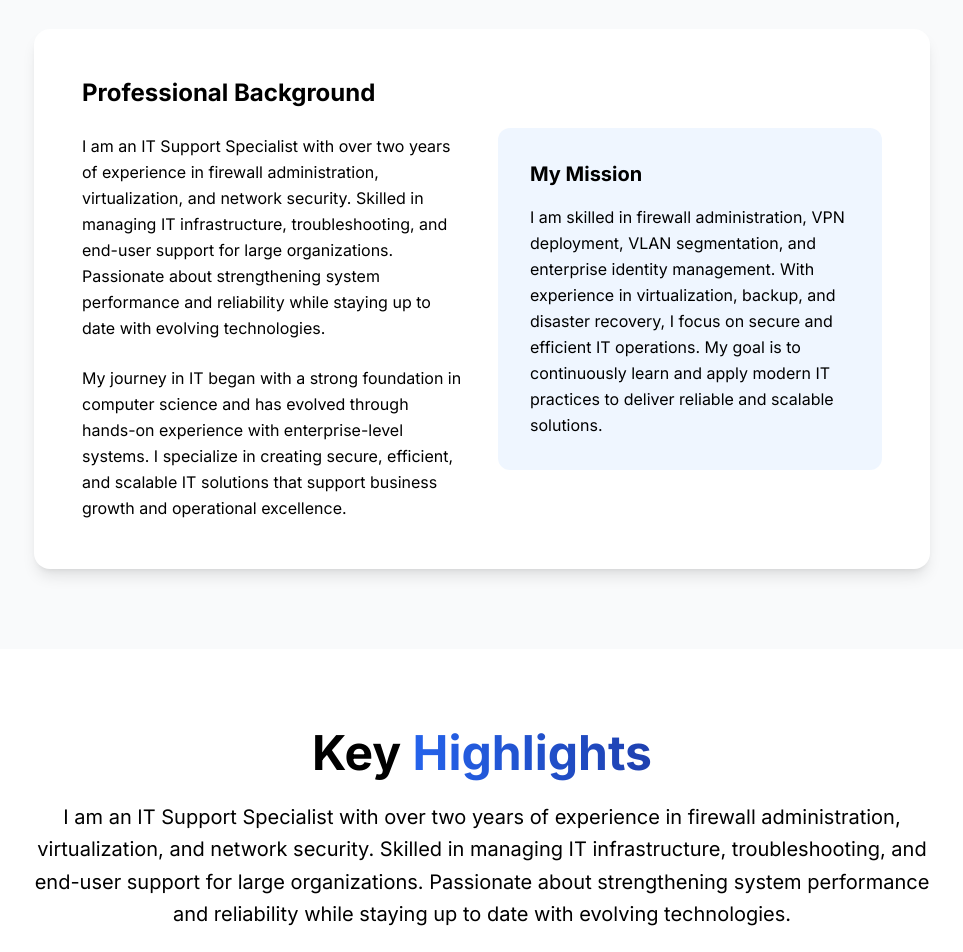
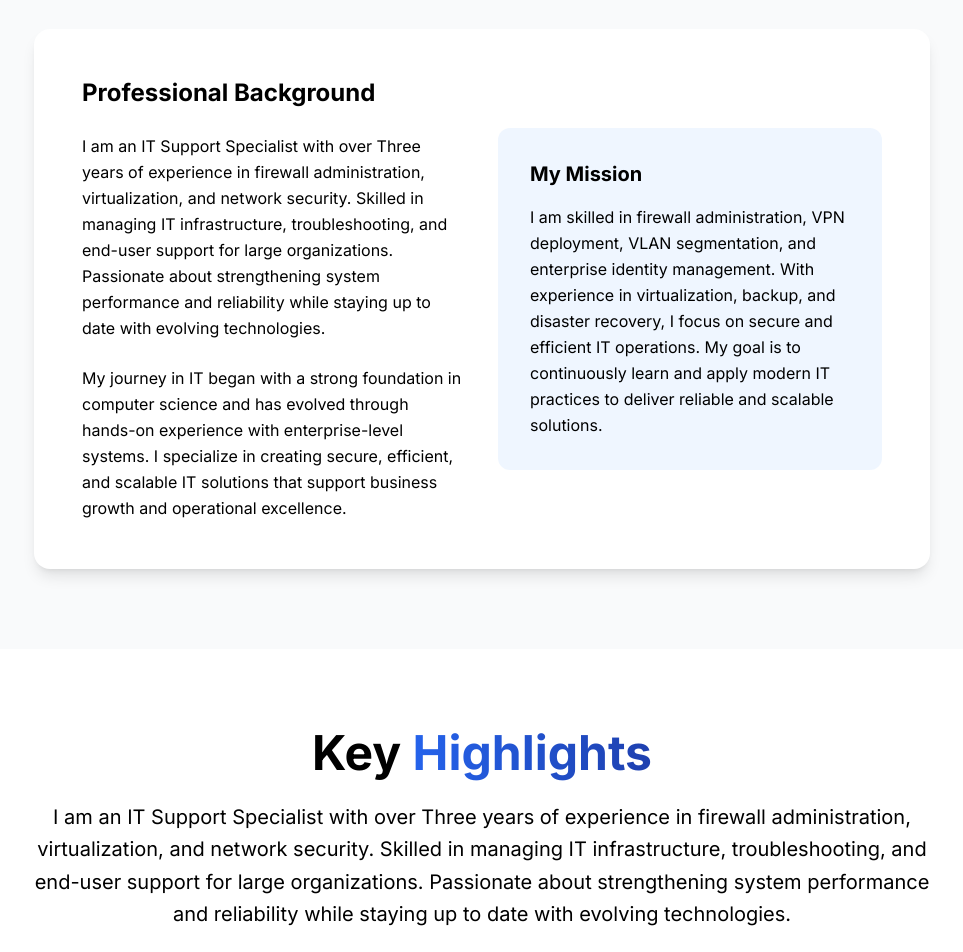
Before and after one commit to salman-itpro/profile, a React (Vite) app: page / in a window 1280 px wide. Shown: the part 1020-1972 px from the top of the page, without its empty margins (158-1121 px from the left). Built offline with nearby package versions, Linux system fonts and the light colour scheme.

Commit message:
updated exp

```diff
--- a/src/components/About.jsx
+++ b/src/components/About.jsx
@@ -46,7 +46,7 @@ const About = () => {
             Key <span className="gradient-text">Highlights</span>
           </h2>
           <p className="text-xl text-black dark:text-white leading-relaxed">
-            I am an IT Support Specialist with over two years of experience in firewall administration,
+            I am an IT Support Specialist with over Three years of experience in firewall administration,
             virtualization, and network security. Skilled in managing IT infrastructure, troubleshooting,
             and end-user support for large organizations. Passionate about strengthening system performance
             and reliability while staying up to date with evolving technologies.
--- a/src/components/AboutMe.jsx
+++ b/src/components/AboutMe.jsx
@@ -39,7 +39,7 @@ const AboutMe = () => {
                   Professional Background
                 </h3>
                 <p className="text-black dark:text-white leading-relaxed mb-6">
-                  I am an IT Support Specialist with over two years of experience in firewall administration,
+                  I am an IT Support Specialist with over Three years of experience in firewall administration,
                   virtualization, and network security. Skilled in managing IT infrastructure, troubleshooting,
                   and end-user support for large organizations. Passionate about strengthening system performance
                   and reliability while staying up to date with evolving technologies.
```
